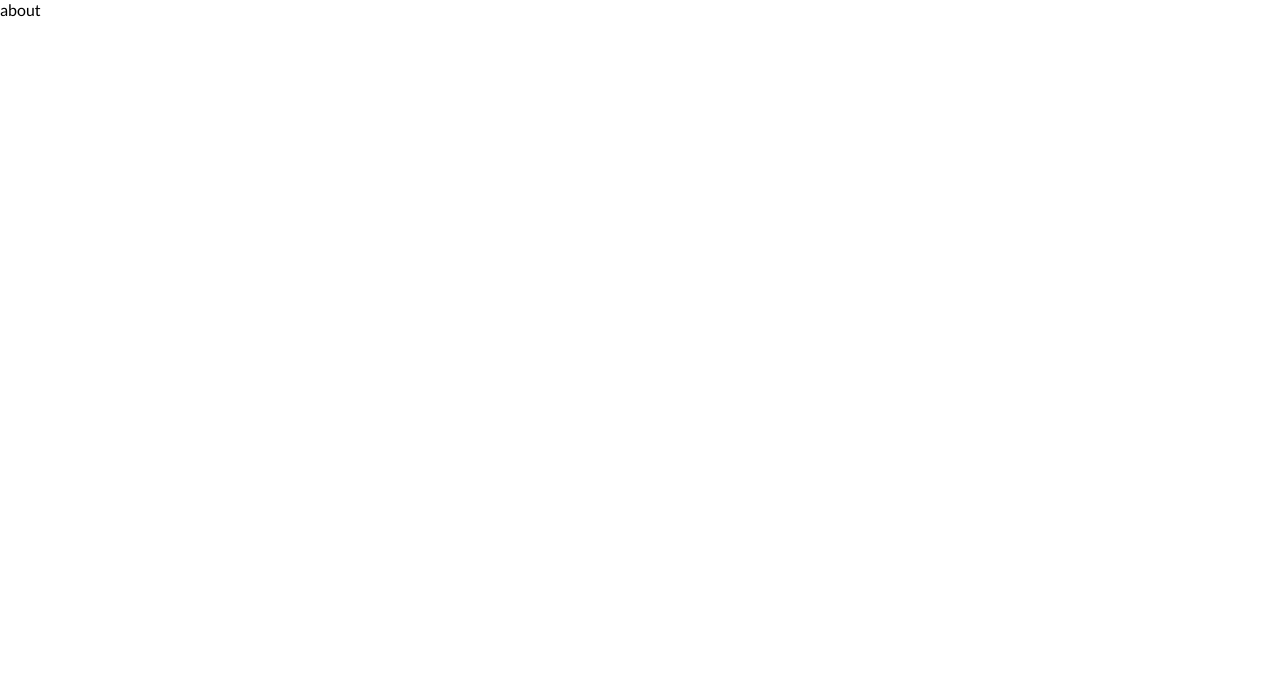
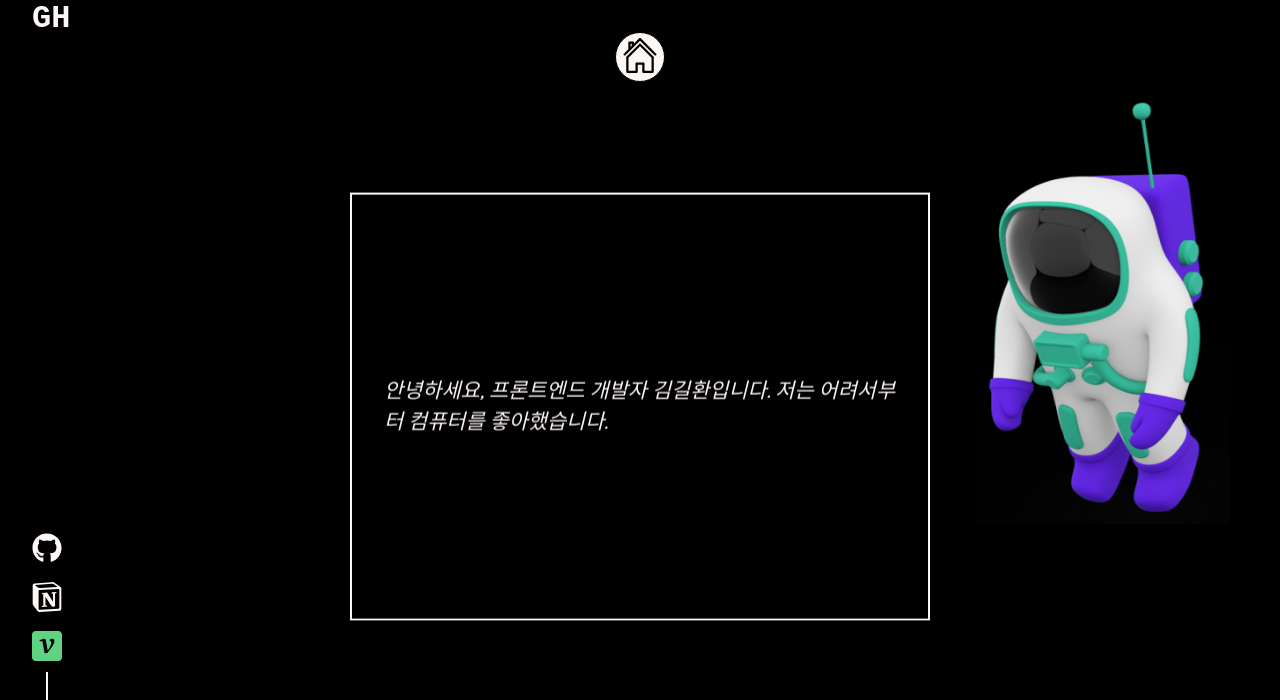
Before and after one commit to GilhwanE/react-portfolio-.ver2-, a React (Create React App) app: page /About in a window 1280 px wide. Shown: the top 700 px of the page. Built offline with nearby package versions, Linux system fonts and the light colour scheme; the HTML template or start-up script is replaced by a standard one.

Commit message:
🚧  About component styling

```diff
--- a/src/components/About.js
+++ b/src/components/About.js
@@ -1,7 +1,81 @@
 import React from 'react';
+import styled from 'styled-components';
+import { ThemeProvider } from 'styled-components';
+import { darkTheme } from './Themes';
+import HomeButton from '../subComponents/HomeButton';
+import SocialIcons from '../subComponents/SocialIcons';
+import LogoComponent from '../subComponents/LogoComponent';
+import Particles from 'react-tsparticles';
+import ParticleComponent from '../subComponents/ParticleComponent';
+
+import astrounaut from '../assets/images/spaceman.png';
+import { keyframes } from 'styled-components';
+
+const Box = styled.div`
+  background-color: ${(props) => props.theme.body};
+  width: 100vw;
+  height: 100vh;
+  position: relative;
+  overflow: hidden;
+`;
+
+const Main = styled.div`
+  border: 2px solid ${(props) => props.theme.text};
+  color: ${(props) => props.theme.text};
+  padding: 2rem;
+  width: 40vw;
+  height: 45vh;
+  margin: 0 auto;
+  transform: translateY(45%);
+  z-index: 3;
+  line-height: 1.5;
+
+  display: flex;
+  justify-content: center;
+  align-items: center;
+  font-size: calc(0.5rem + 1vw);
+  font-family: 'Karla', sans-serif;
+  font-style: italic;
+  backdrop-filter: blur(4px);
+`;
+
+const float = keyframes`
+0% { transform: translateY(-10px) }
+50% { transform: translateY(15px) translateX(15px) }
+100% { transform: translateY(-10px)}
+`;
+
+const Spaceman = styled.div`
+  position: absolute;
+  top: 10%;
+  right: 5%;
+  width: 20vw;
+  animation: ${float} 4s ease infinite;
+
+  img {
+    width: 100%;
+    height: auto;
+  }
+`;
 
 const About = () => {
-  return <div>about</div>;
+  return (
+    <ThemeProvider theme={darkTheme}>
+      <Box>
+        <LogoComponent theme="dark" />
+        <SocialIcons theme="dark" />
+        <HomeButton />
+
+        <Spaceman>
+          <img src={astrounaut} alt="spaceman" />
+        </Spaceman>
+        <Main>
+          안녕하세요, 프론트엔드 개발자 김길환입니다. 저는 어려서부터 컴퓨터를
+          좋아했습니다.
+        </Main>
+      </Box>
+    </ThemeProvider>
+  );
 };
 
 export default About;
```
